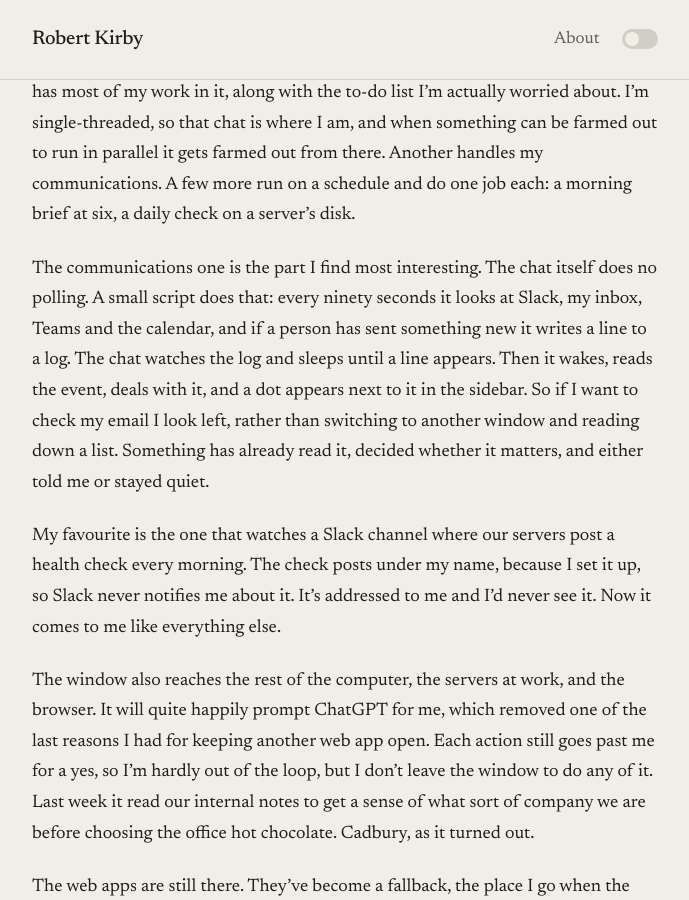
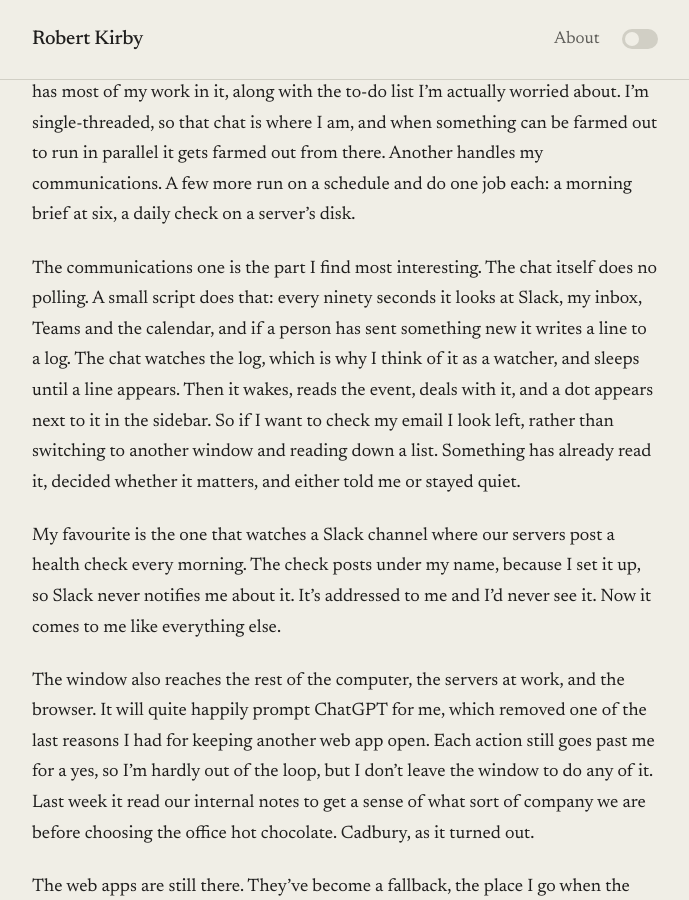
Before and after one commit to rob137/rob137.github.io, a Jekyll site: the page built from _posts/2026-10-08-look-left.md, in a window 1280 px wide and 900 px high, scrolled down 989 px. Shown: the whole window, without its empty margins (295-984 px from the left). Built offline with Jekyll 4.4.1, drawn with Linux system fonts in a browser that asks for light colours.

Commit message:
Look Left: keep watcher as the name
Co-Authored-By: Claude Fable 5.1 <noreply@anthropic.com>

```diff
--- a/_posts/2026-10-08-look-left.md
+++ b/_posts/2026-10-08-look-left.md
@@ -13,7 +13,7 @@ In January I wrote that [the GUI was a detour](/2026/01/02/the-gui-was-a-detour/
 
 What replaced them is one window. Claude Desktop, mostly, with a handful of long-running chats in it. I give each one a broad purpose rather than a task. One has most of my work in it, along with the to-do list I'm actually worried about. I'm single-threaded, so that chat is where I am, and when something can be farmed out to run in parallel it gets farmed out from there. Another handles my communications. A few more run on a schedule and do one job each: a morning brief at six, a daily check on a server's disk.
 
-The communications one is the part I find most interesting. The chat itself does no polling. A small script does that: every ninety seconds it looks at Slack, my inbox, Teams and the calendar, and if a person has sent something new it writes a line to a log. The chat watches the log and sleeps until a line appears. Then it wakes, reads the event, deals with it, and a dot appears next to it in the sidebar. So if I want to check my email I look left, rather than switching to another window and reading down a list. Something has already read it, decided whether it matters, and either told me or stayed quiet.
+The communications one is the part I find most interesting. The chat itself does no polling. A small script does that: every ninety seconds it looks at Slack, my inbox, Teams and the calendar, and if a person has sent something new it writes a line to a log. The chat watches the log, which is why I think of it as a watcher, and sleeps until a line appears. Then it wakes, reads the event, deals with it, and a dot appears next to it in the sidebar. So if I want to check my email I look left, rather than switching to another window and reading down a list. Something has already read it, decided whether it matters, and either told me or stayed quiet.
 
 My favourite is the one that watches a Slack channel where our servers post a health check every morning. The check posts under my name, because I set it up, so Slack never notifies me about it. It's addressed to me and I'd never see it. Now it comes to me like everything else.
 
```
